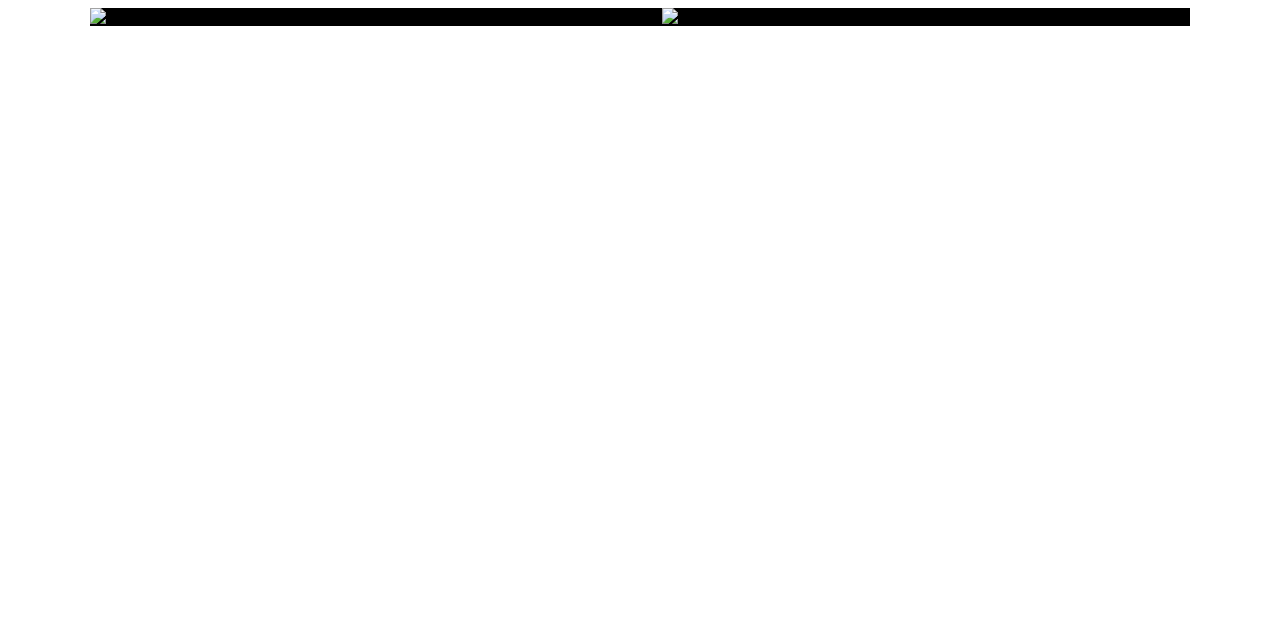
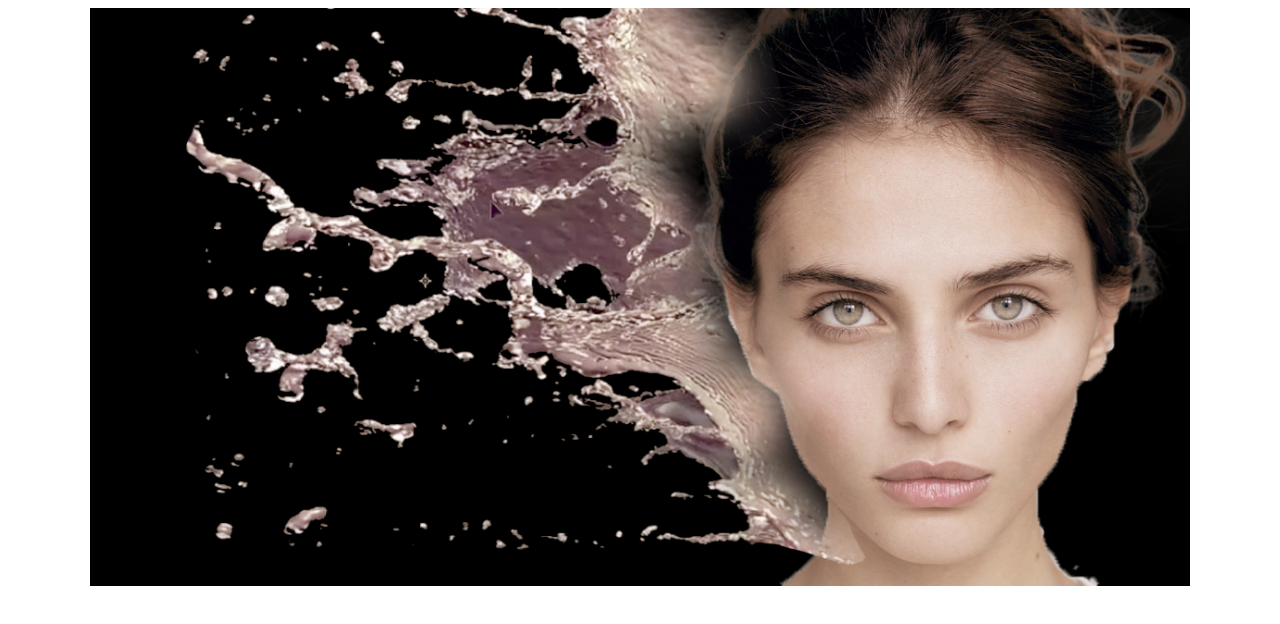
Before and after one commit to ksg1004/girl, a plain HTML site: page index.html in a window 1280 px wide. Drawn offline with Linux system fonts and the light colour scheme.

Commit message:
Update index.html

```diff
--- a/index.html
+++ b/index.html
@@ -24,8 +24,8 @@
 <body>
     <section>
         <h1>splash and girl</h1>
-        <img src="images/girl.png" alt="girl">
-        <img src="images/splash.png" alt="splash">
+        <img src="girl.png" alt="girl">
+        <img src="splash.png" alt="splash">
     </section>
 </body>
 </html>
```
